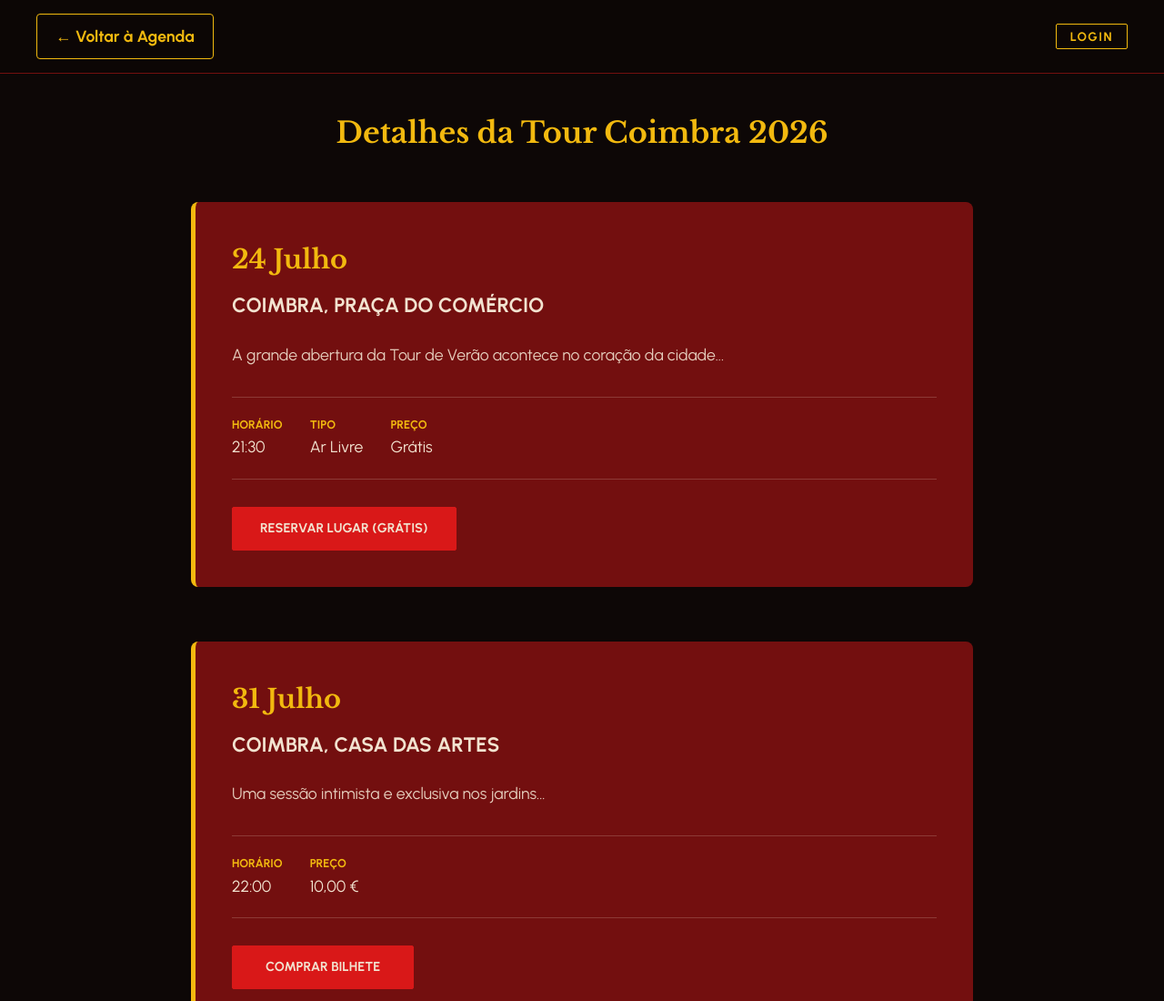
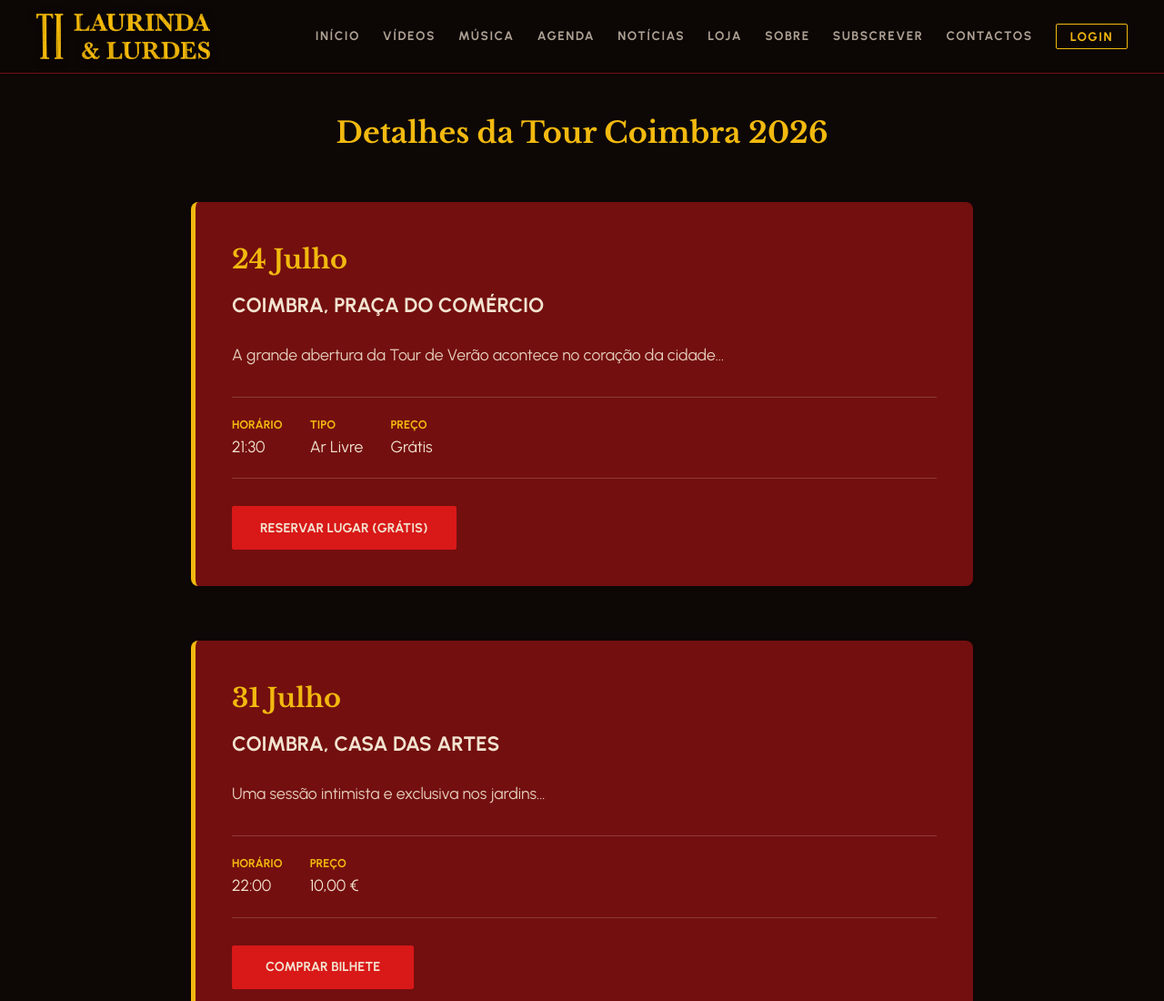
Before and after one commit to GM202324/projeto-lab-multimedia, a website: page public/bilhetes.html in a window 1280 px wide. Shown: the top 1100 px of the page at 91% size. Drawn offline with nearby package versions, Linux system fonts and the light colour scheme.

Commit message:
Update bilhetes.html with new header and footer

```diff
--- a/public/bilhetes.html
+++ b/public/bilhetes.html
@@ -38,9 +38,29 @@
 </head>
 <body>
 
-    <header>
-        <a href="index.html#events" class="back-link">← Voltar à Agenda</a>
-        <button id="nav-login-btn" class="nav-btn login-btn">Login</button>
+   <header>
+        <a href="index.html" class="header-logo">
+            <img src="Logo/yellow.svg" alt="Logotipo Oficial">
+        </a>
+
+        <button class="menu-toggle" id="menu-toggle">
+            <span></span>
+            <span></span>
+            <span></span>
+        </button>
+
+        <nav id="main-nav">
+            <a href="index.html#hero">Início</a>
+            <a href="index.html#video">Vídeos</a>
+            <a href="index.html#music">Música</a>
+            <a href="index.html#events">Agenda</a>
+            <a href="index.html#news">Notícias</a>
+            <a href="index.html#store">Loja</a>
+            <a href="index.html#about">Sobre</a>
+            <a href="index.html#subscribe">Subscrever</a>
+            <a href="index.html#contact">Contactos</a>
+            <button id="nav-login-btn" class="nav-btn login-btn">Login</button>
+        </nav>
     </header>
 
     <div class="main-container">
```
